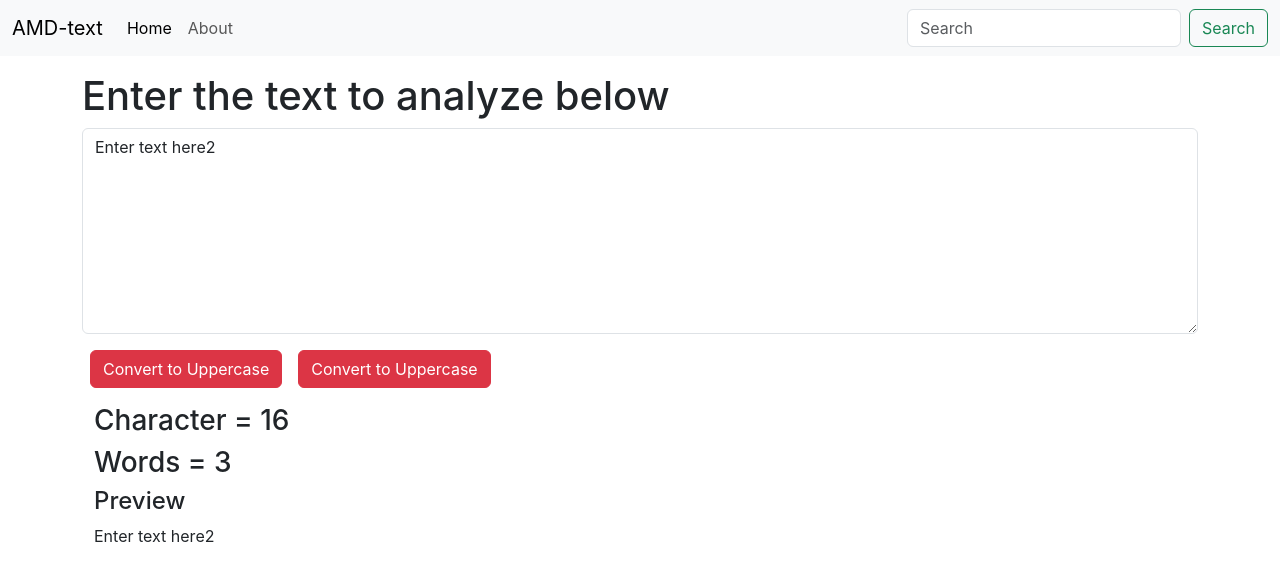
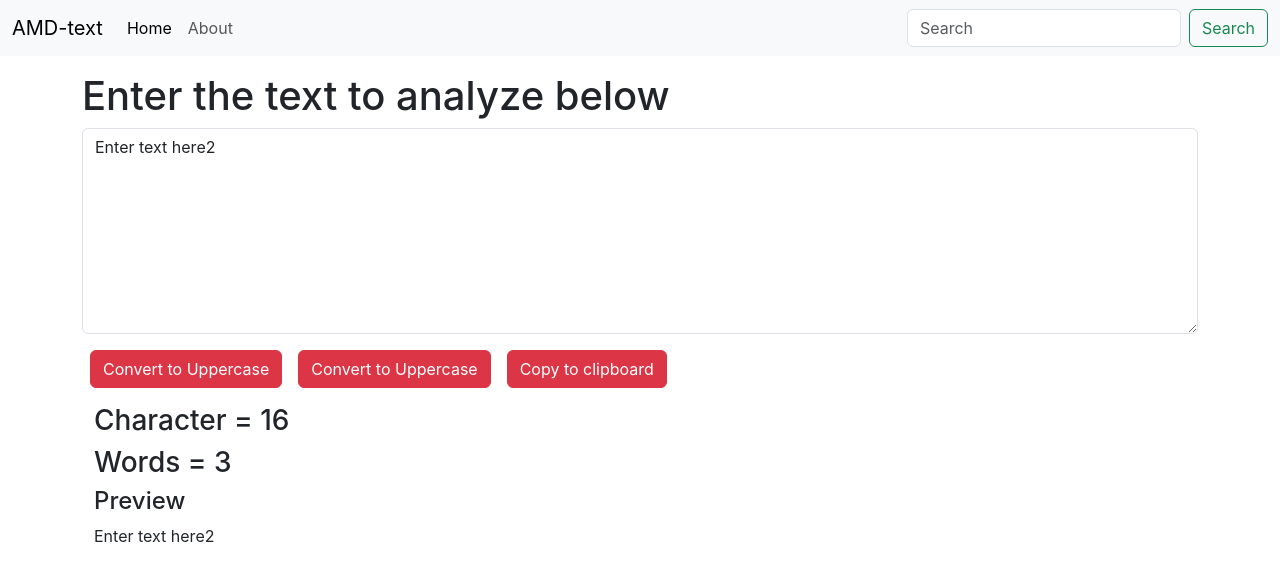
Before and after one commit to Adity2603/Text-App-React, a React (Create React App) app: page / in a window 1280 px wide. Shown: the top 580 px of the page. Built offline with nearby package versions, Linux system fonts and the light colour scheme.

Commit message:
copy text added

```diff
--- a/src/components/TextForm.js
+++ b/src/components/TextForm.js
@@ -18,6 +18,22 @@ export default function TextForm(props) {
         setText(event.target.value)
     }
 
+     const copyTextFromTextareaToClipboard =  (text)=> {
+
+
+        navigator.clipboard.writeText(text)
+          .then(() => {
+            console.log('Text copied to clipboard successfully');
+          })
+          .catch((err) => {
+            console.error('Unable to copy text to clipboard:', err);
+          });
+      }
+
+      // Example usage:
+
+
+
     const [text, setText] = useState('Enter text here2');
     // text = "new text"; // Wrong way to change the state
     // setText("new text"); // Correct way to change the state
@@ -29,6 +45,7 @@ export default function TextForm(props) {
             </div>
             <button className="btn btn-danger mx-2 " onClick={handleUpClick}>Convert to Uppercase</button>
             <button className="btn btn-danger mx-2" onClick={handleLoClick}>Convert to Uppercase</button>
+            <button className="btn btn-danger mx-2" onClick={copyTextFromTextareaToClipboard}>Copy to clipboard</button>
 
             <div className="container my-3 ">
                 <h3>Character = {text.length}</h3>
```
